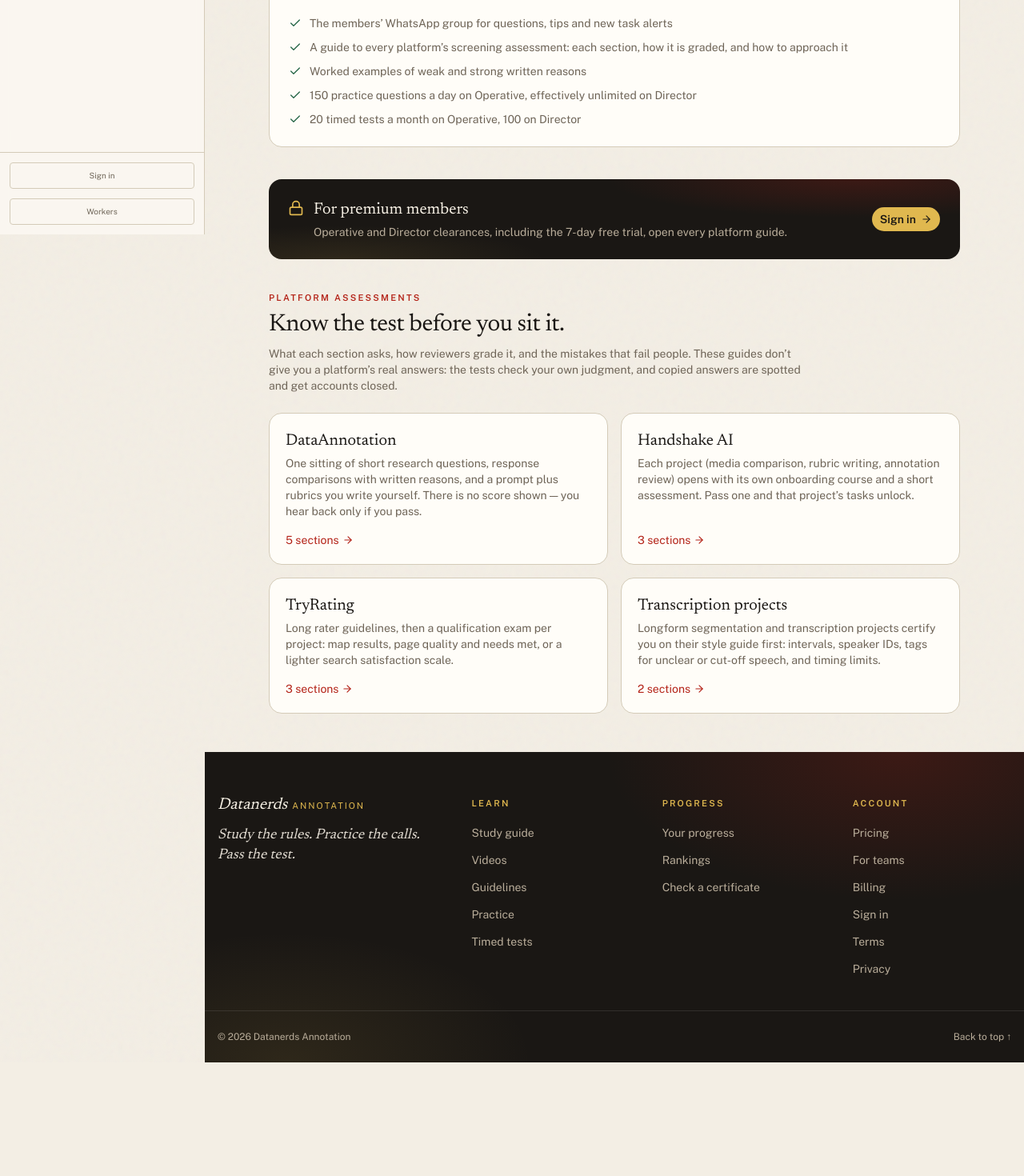
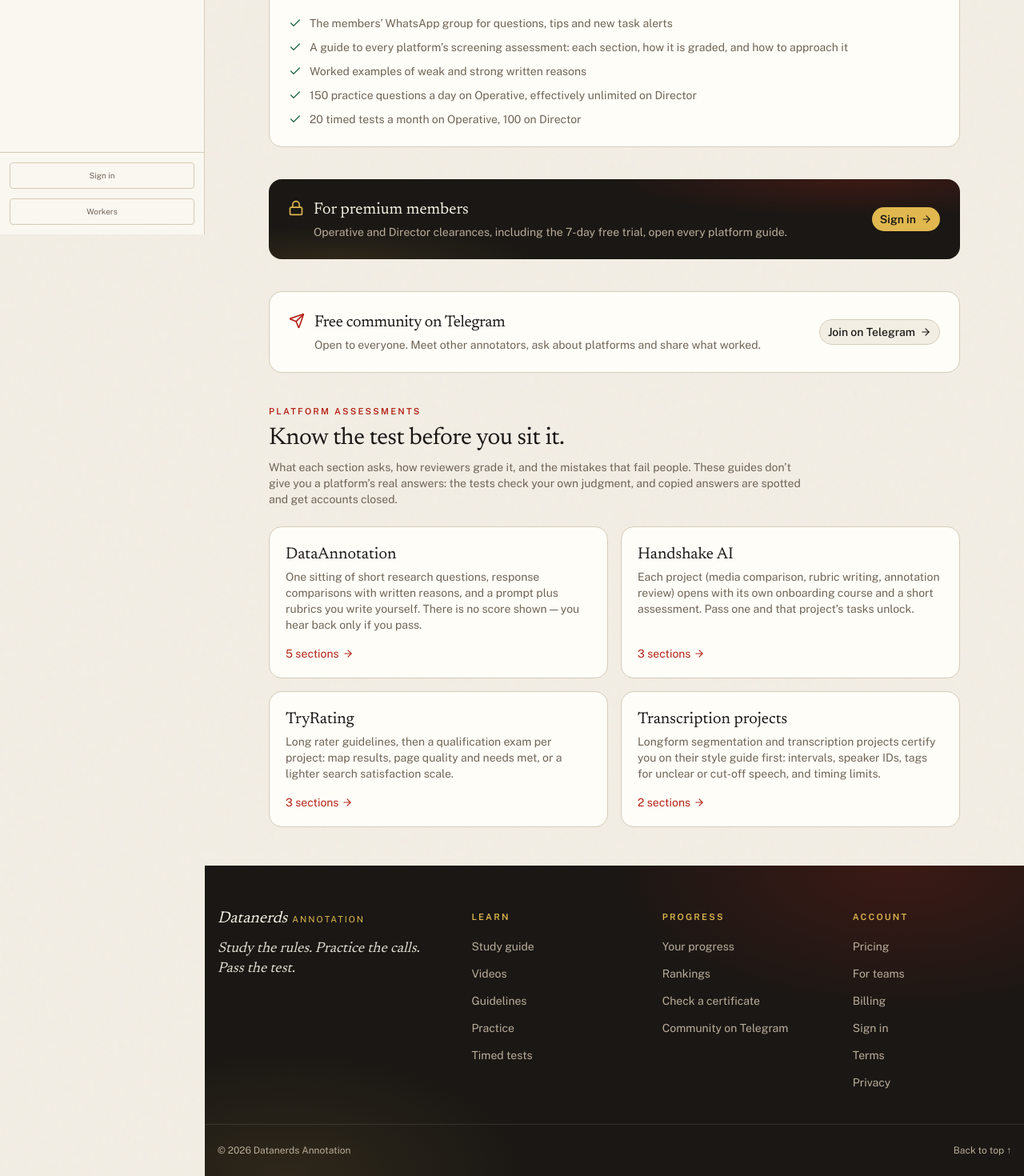
Before and after one commit to austinLorenzMccoy/Data-Agent-Training, a Next.js app in the folder frontend/: page /premium in a window 1280 px wide. Shown: the part 507-1977 px from the top of the page at 80% size. Before the commit the page ends 1835 px from the top, so only its background shows below. Built offline with nearby package versions, Linux system fonts and the light colour scheme; no server answers.

Commit message:
feat: link the free Telegram community
The footer (on every page) and /premium link the open Telegram group
from NEXT_PUBLIC_TELEGRAM_URL; both links hide while it is unset.

Co-Authored-By: Claude Opus 5.5 <noreply@anthropic.com>

```diff
--- a/frontend/app/premium/page.tsx
+++ b/frontend/app/premium/page.tsx
@@ -1,5 +1,5 @@
 import Link from 'next/link'
-import { ArrowRight, Check, Crown, MessageCircle } from 'lucide-react'
+import { ArrowRight, Check, Crown, MessageCircle, Send } from 'lucide-react'
 import { Button } from '@/components/ui/button'
 import { PageHero } from '@/components/page-hero'
 import { PremiumGate } from '@/components/premium/premium-gate'
@@ -27,6 +27,7 @@ export default async function PremiumPage() {
   const premium = user ? await hasPremium(user.id) : false
   // Read only for members so the invite never reaches anyone else's page.
   const whatsapp = premium ? process.env.PREMIUM_WHATSAPP_URL?.trim() : undefined
+  const telegram = process.env.NEXT_PUBLIC_TELEGRAM_URL?.trim()
 
   return (
     <main className="relative min-h-screen">
@@ -81,6 +82,25 @@ export default async function PremiumPage() {
 
         {!premium && <PremiumGate signedIn={!!user} next="/premium" />}
 
+        {telegram && (
+          <section className="flex flex-col gap-4 rounded-2xl border border-border bg-surface-raised p-6 sm:flex-row sm:items-center sm:justify-between">
+            <div className="flex items-start gap-3">
+              <Send className="mt-0.5 size-5 shrink-0 text-primary" />
+              <div>
+                <h2 className="font-heading text-xl">Free community on Telegram</h2>
+                <p className="mt-1 text-sm text-muted-foreground">
+                  Open to everyone. Meet other annotators, ask about platforms and share what worked.
+                </p>
+              </div>
+            </div>
+            <Button asChild variant="outline" className="rounded-full">
+              <a href={telegram} target="_blank" rel="noopener noreferrer">
+                Join on Telegram <ArrowRight className="size-3.5" />
+              </a>
+            </Button>
+          </section>
+        )}
+
         <section>
           <p className="text-[11px] font-semibold uppercase tracking-[0.2em] text-primary">Platform assessments</p>
           <h2 className="mt-2 font-heading text-3xl">Know the test before you sit it.</h2>
--- a/frontend/components/site-footer.tsx
+++ b/frontend/components/site-footer.tsx
@@ -35,6 +35,8 @@ const COLUMNS = [
   },
 ]
 
+const TELEGRAM_URL = process.env.NEXT_PUBLIC_TELEGRAM_URL?.trim() || ''
+
 export function SiteFooter() {
   const pathname = usePathname()
   if (pathname?.startsWith('/operation/run')) return null
@@ -62,6 +64,18 @@ export function SiteFooter() {
                   </Link>
                 </li>
               ))}
+              {col.title === 'Progress' && TELEGRAM_URL && (
+                <li>
+                  <a
+                    href={TELEGRAM_URL}
+                    target="_blank"
+                    rel="noopener noreferrer"
+                    className="text-sm text-ink-muted transition-colors hover:text-ink-foreground"
+                  >
+                    Community on Telegram
+                  </a>
+                </li>
+              )}
             </ul>
           </div>
         ))}
```
Also changed, not shown: 1 other file (tests, documents, lock files or other folders).
